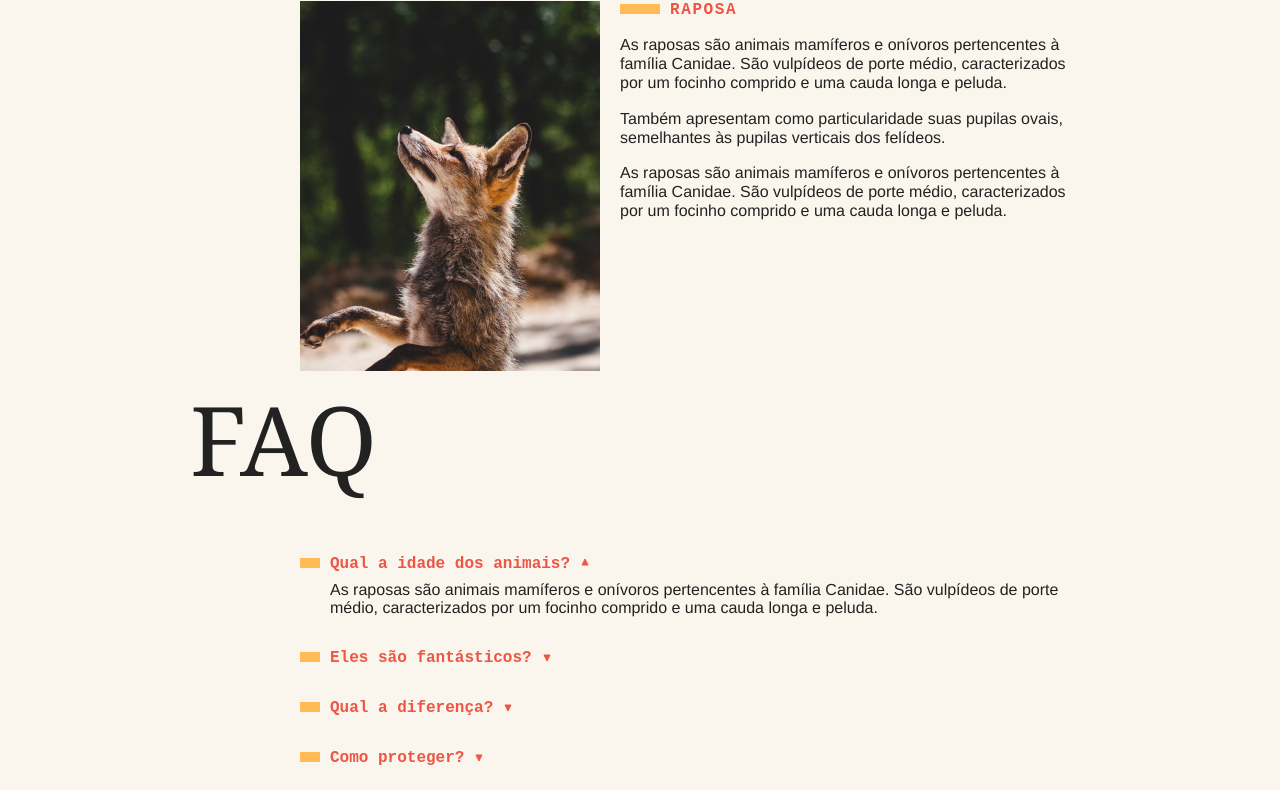
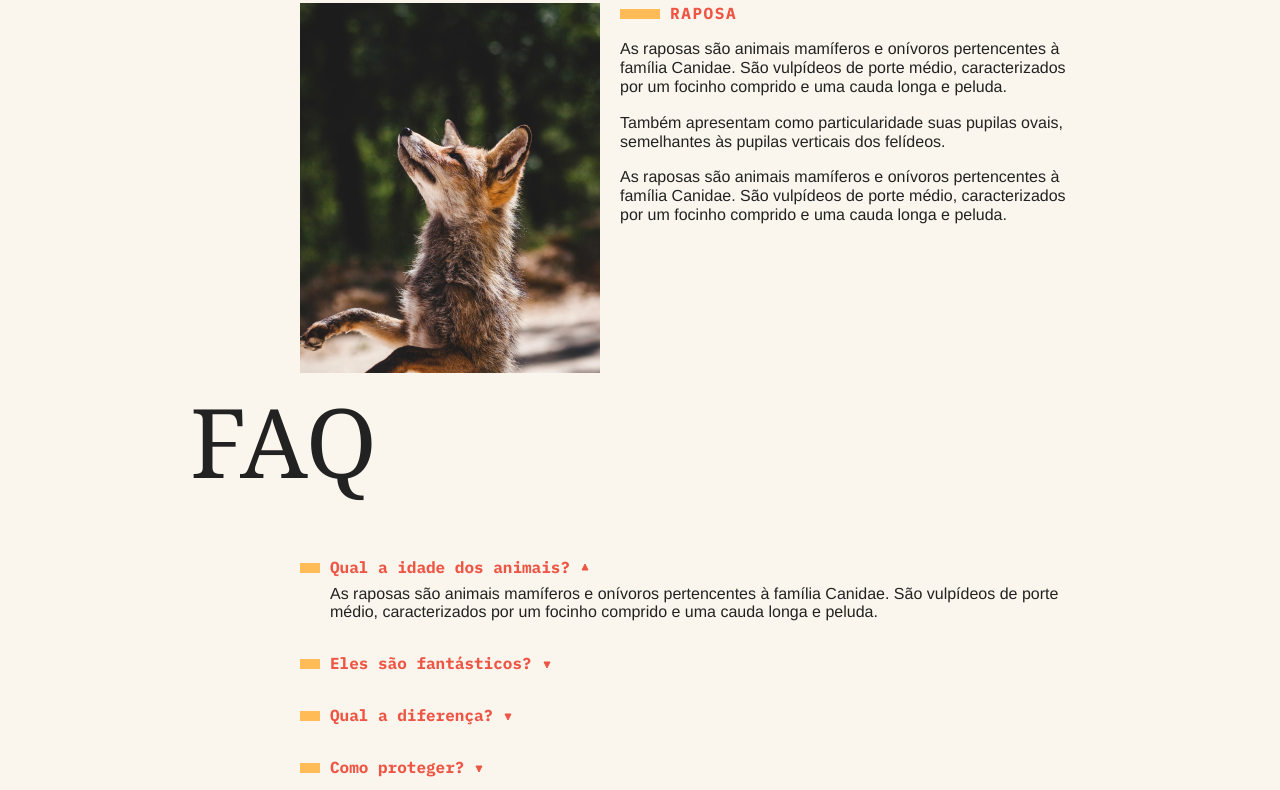
Before and after one commit to guilhermesiqueira13/animais-fantasticos, a website built with webpack: page index.html in a window 1280 px wide. Shown: the part 357-1147 px from the top of the page. Built offline with nearby package versions, Linux system fonts and the light colour scheme; no server answers.

Commit message:
Adicionado as fonts IBM Plex Mono e Playfair Display SC

```diff
--- a/index.html
+++ b/index.html
@@ -4,6 +4,7 @@
 <head>
   <meta charset="UTF-8">
   <meta name="viewport" content="width=device-width, initial-scale=1.0">
+  <link rel="stylesheet" href="https://fonts.googleapis.com/css?family=IBM+Plex+Mono:700|Playfair+Display+SC">
   <link rel="stylesheet" type='text/css' href="./css/style.css">
   <script>
     document.documentElement.className += ' .js'
```
